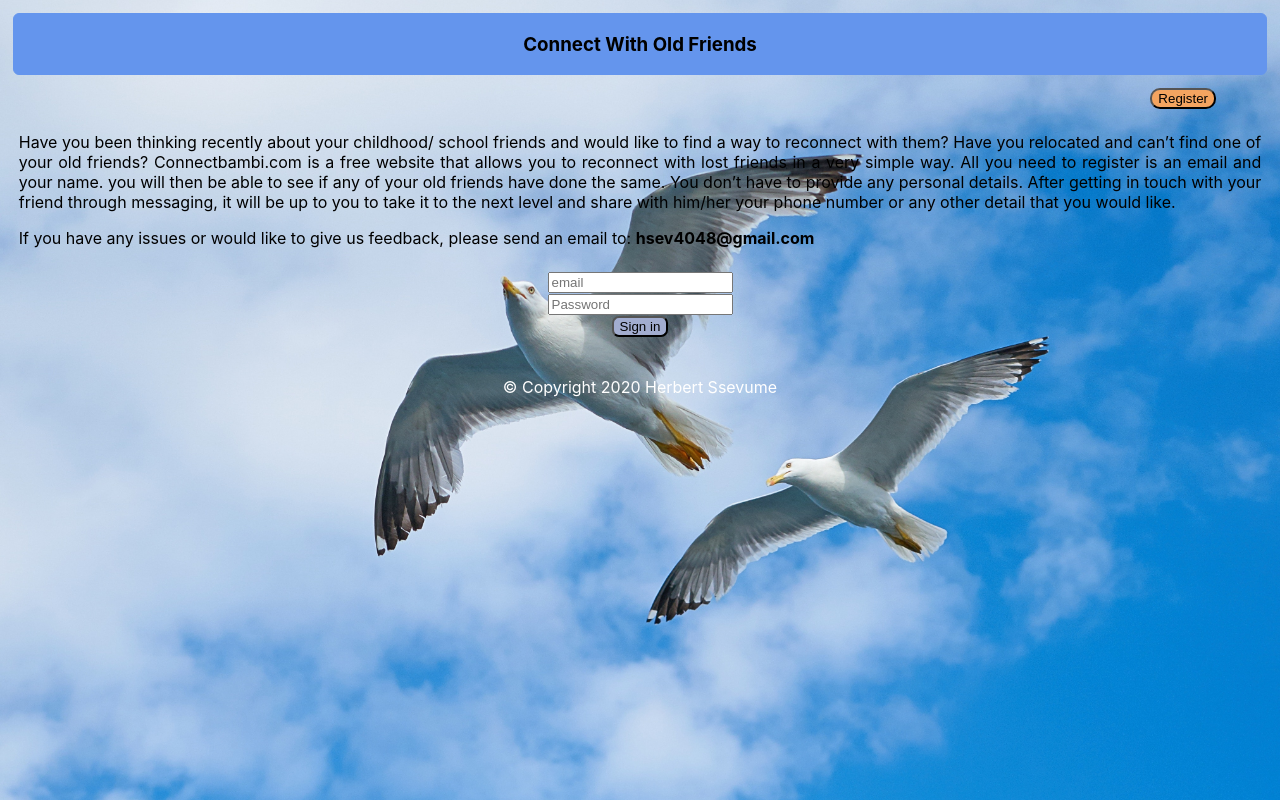
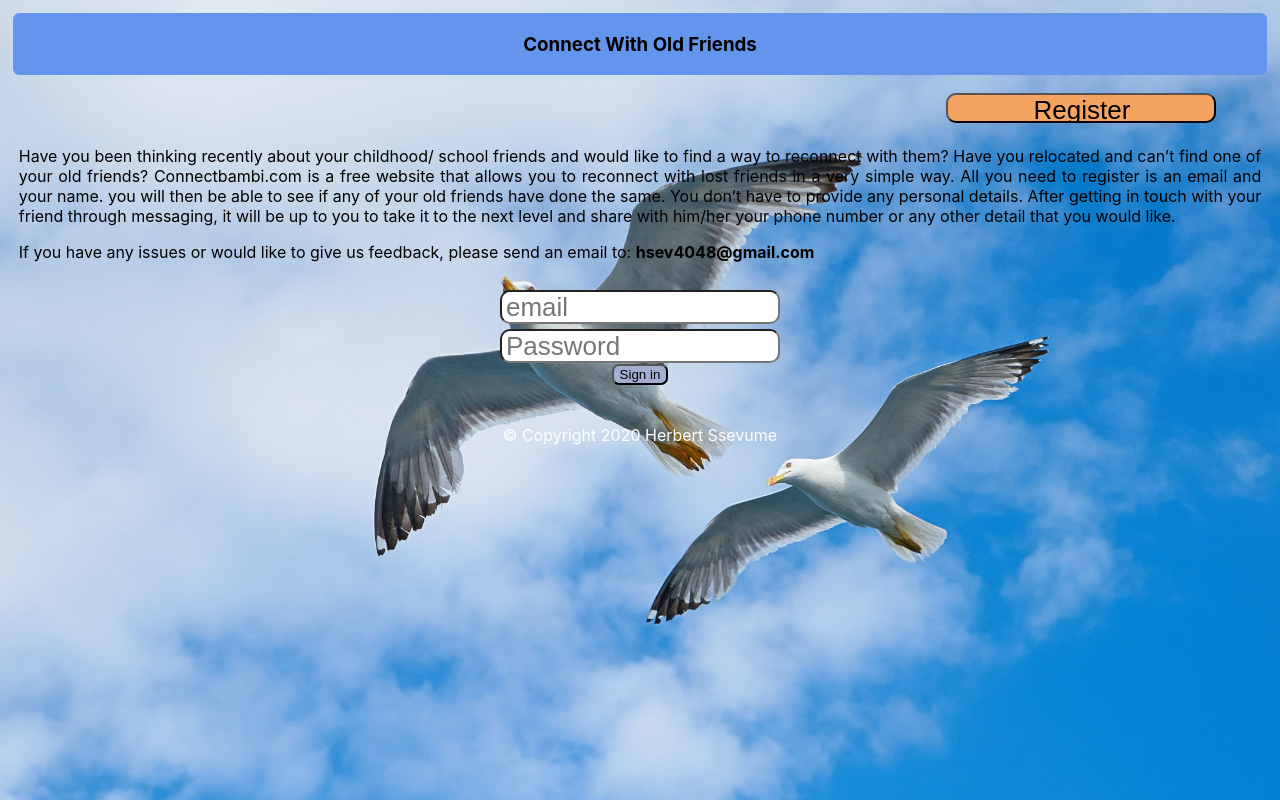
Before and after one commit to Herbertbhs02/bambi, a React (Create React App) app: page / in a window 1280 px wide. Built offline with nearby package versions, Linux system fonts and the light colour scheme.

Commit message:
input css

```diff
--- a/src/App.css
+++ b/src/App.css
@@ -10,10 +10,12 @@ body{
 
 }
 
+input{
+  width: 270px;
+  height: 30px;
+  padding: 0px 2px 0px 4px;
+  margin-top: 5px;
+  font-size: 26px;
+  border-radius: 10px
 
-/*background-color:#849bab
-
-
-  background-size: auto;
-  font-size: 20px
-*/
+}
```
